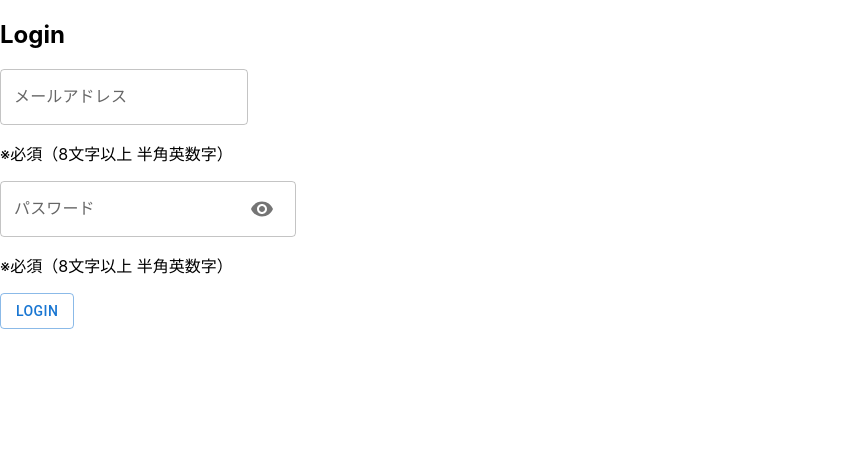
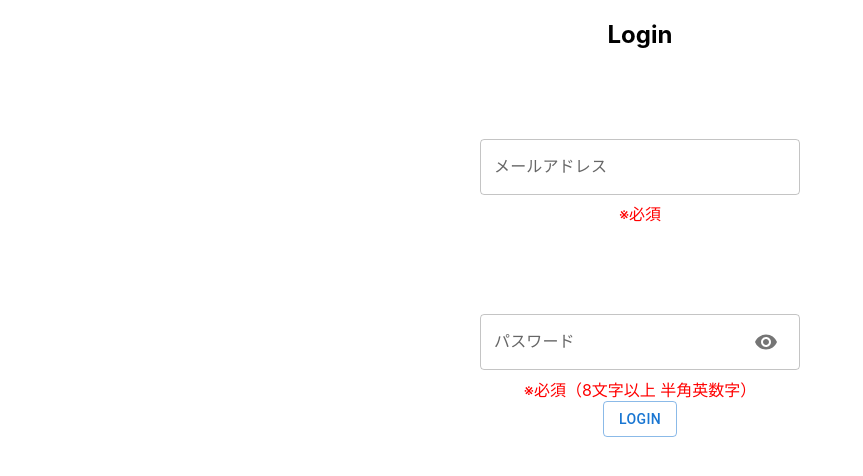
Before and after one commit to takumiTakahata/equipment_management_system, a React (Create React App) app in the folder app/: page /admin_login in a window 1280 px wide. Shown: the top 476 px of the page, without its empty margins (0-863 px from the left). Built offline with nearby package versions, Linux system fonts and the light colour scheme.

Commit message:
入力欄の位置・幅を調整

```diff
--- /dev/null
+++ b/app/src/components/login.css
@@ -0,0 +1,20 @@
+#ad_login {
+  text-align: center;
+}
+
+#ad_login .ad_login_required_txt {
+  color: #ff0000;
+  font-size: 16px;
+  margin: 0;
+}
+
+#ad_login .ad_login_email,
+#ad_login .ad_login_pass {
+  margin-top: 7%;
+  margin-bottom: 0.5%;
+}
+
+#ad_login .ad_login_email_text,
+#ad_login .ad_login_pass_text {
+  width: 25%;
+}
--- a/app/src/components/login.tsx
+++ b/app/src/components/login.tsx
@@ -2,11 +2,11 @@ import React, { useState } from "react";
 import { useNavigate } from "react-router-dom";
 import { TextField } from "@mui/material";
 import Button from "@mui/material/Button";
-import { ErrorMessage } from "@hookform/error-message";
 import Visibility from "@mui/icons-material/Visibility";
 import VisibilityOff from "@mui/icons-material/VisibilityOff";
 import InputAdornment from "@mui/material/InputAdornment";
 import IconButton from "@mui/material/IconButton";
+import "./login.css";
 
 const Login: React.FC = () => {
   const [email, setEmail] = useState("");
@@ -80,21 +80,27 @@ const Login: React.FC = () => {
   };
 
   return (
-    <div>
+    <div id="ad_login">
       <h2>Login</h2>
+      <div className="ad_login_email">
         <TextField
           label="メールアドレス"
           type="email"
+          className="ad_login_email_text"
           value={email}
           onChange={(e) => setEmail(e.target.value)}
           error={!!emailError}
           helperText={emailError}
         />
-      {!emailError && <p>※必須（8文字以上 半角英数字）</p>}
+      </div>
 
+      {!emailError && <p className="ad_login_required_txt">※必須</p>}
+
+      <div className="ad_login_pass">
         <TextField
           label="パスワード"
           type={showPassword ? "text" : "password"}
+          className="ad_login_pass_text"
           value={password}
           onChange={(e) => setPassword(e.target.value)}
           error={!!passwordError}
@@ -109,7 +115,10 @@ const Login: React.FC = () => {
             ),
           }}
         />
-      {!passwordError && <p>※必須（8文字以上 半角英数字）</p>}
+      </div>
+      {!passwordError && (
+        <p className="ad_login_required_txt">※必須（8文字以上 半角英数字）</p>
+      )}
       <Button onClick={handleLogin} variant="outlined">
         Login
       </Button>
```
Lines whose indentation alone changed are shown as unchanged.
